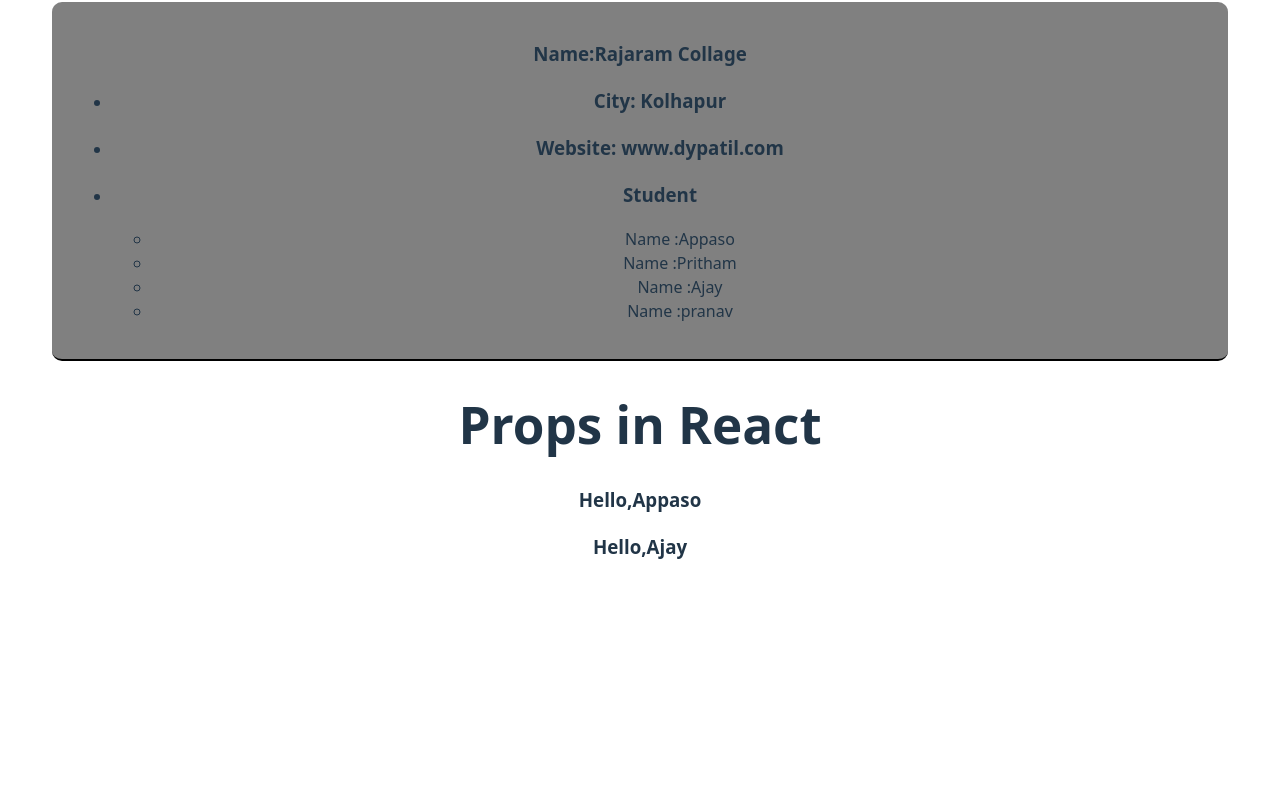
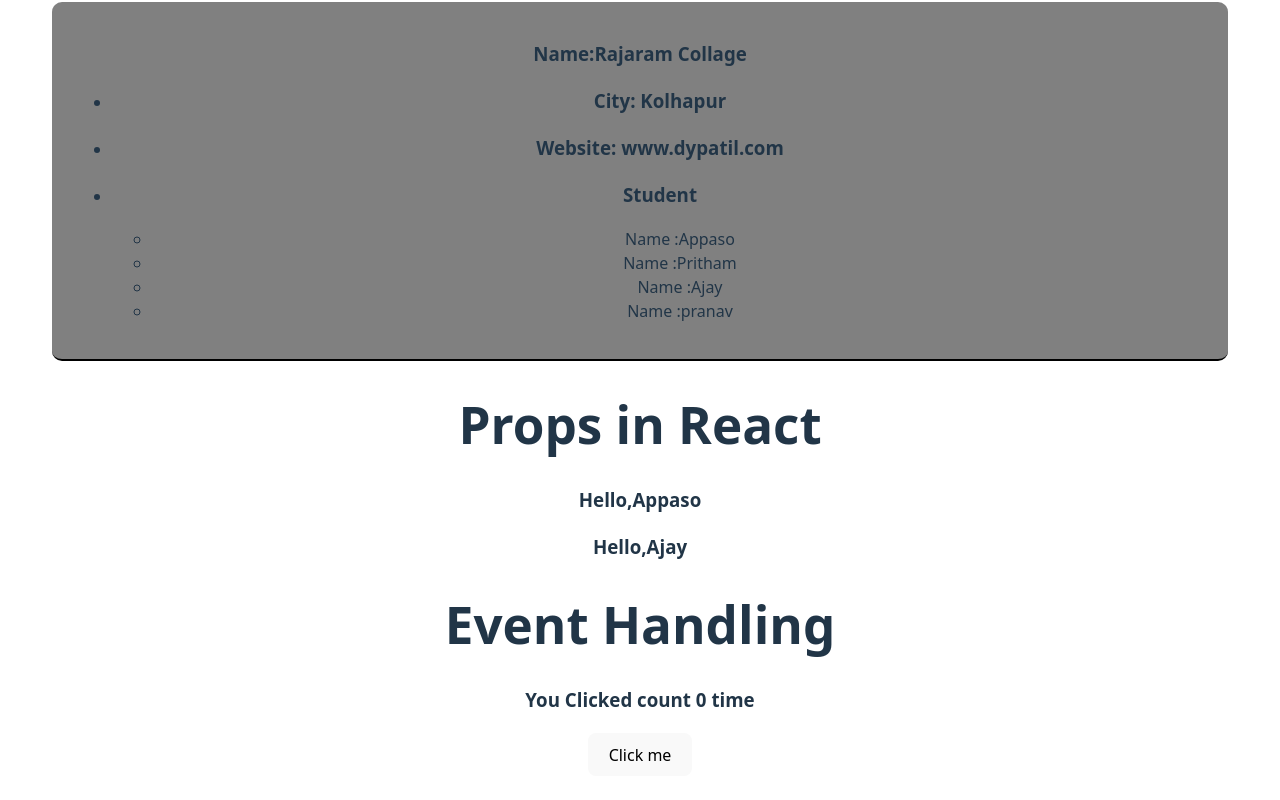
Before and after one commit to Appaso1919/React-Practice, a React (Vite) app: page / in a window 1280 px wide. Shown: the part 2280-3080 px from the top of the page. Before the commit the page ends 2892 px from the top, so only its background shows below. Built offline with nearby package versions, Linux system fonts and the light colour scheme.

Commit message:
Event Handling using click button

```diff
--- a/src/App.jsx
+++ b/src/App.jsx
@@ -8,6 +8,7 @@ import First from './class_component/first'
 import Array_loop from './Loop_in_React_with_array/array_loop'
 import Nested_loop_array from './Loop_in_React_with_array/nested_loop_array'
 import Simple_props from './Props/simple_props'
+import Click_event from './Event_handling/Click_event-basic'
 
 function App() {
 
@@ -31,6 +32,8 @@ function App() {
       <h1>Props in React</h1>
       <Simple_props name="Appaso"/>
       <Simple_props name="Ajay"/>
+      <h1>Event Handling</h1>
+      <Click_event />
     </div>
   )
 }
--- /dev/null
+++ b/src/Event_handling/Click_event-basic.jsx
@@ -0,0 +1,17 @@
+import { useState } from "react"
+
+function Click_event(){
+    const [count,setCount]= useState(0);
+
+    const HandleClick=()=>{
+        setCount(count+1);
+    }
+    return(
+        <div>
+            <h3>You Clicked count {count} time</h3>
+            <button onClick={HandleClick}>Click me</button>
+        </div>
+    )
+}
+
+export default Click_event;
```
